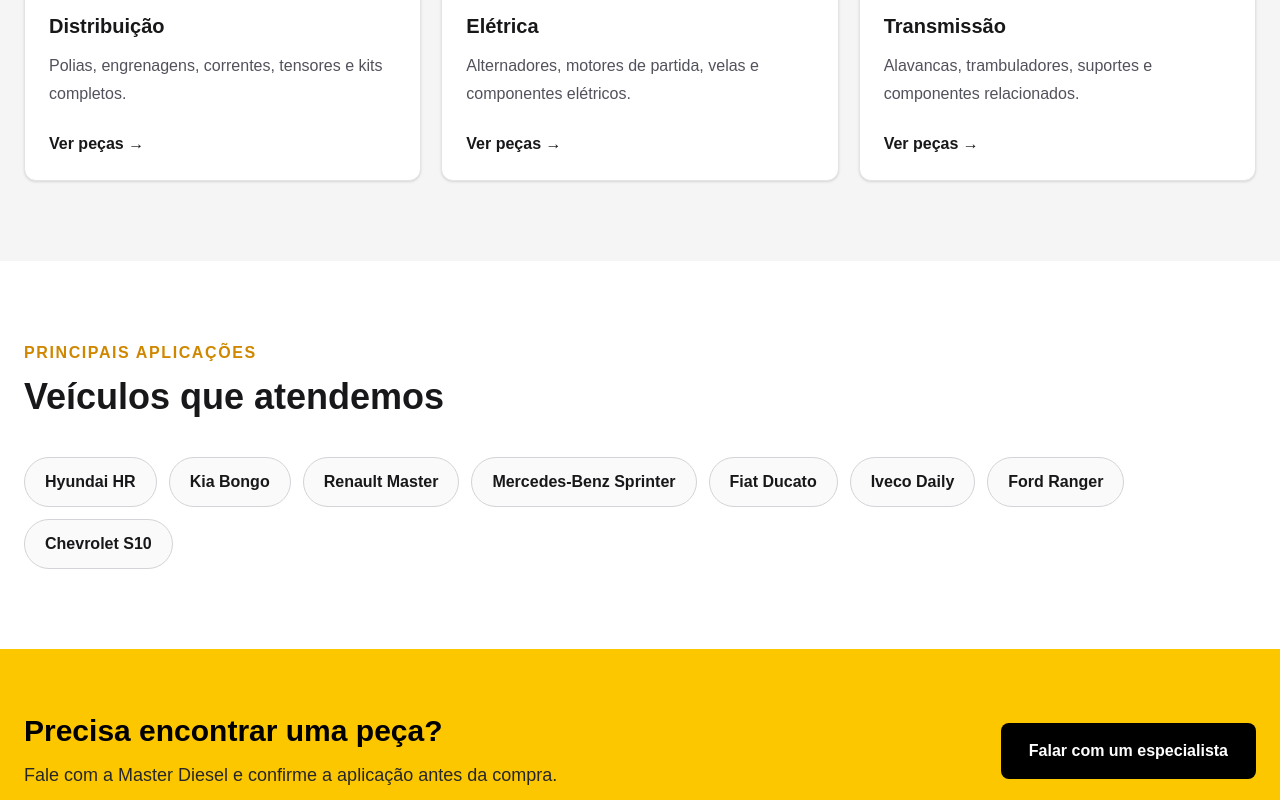
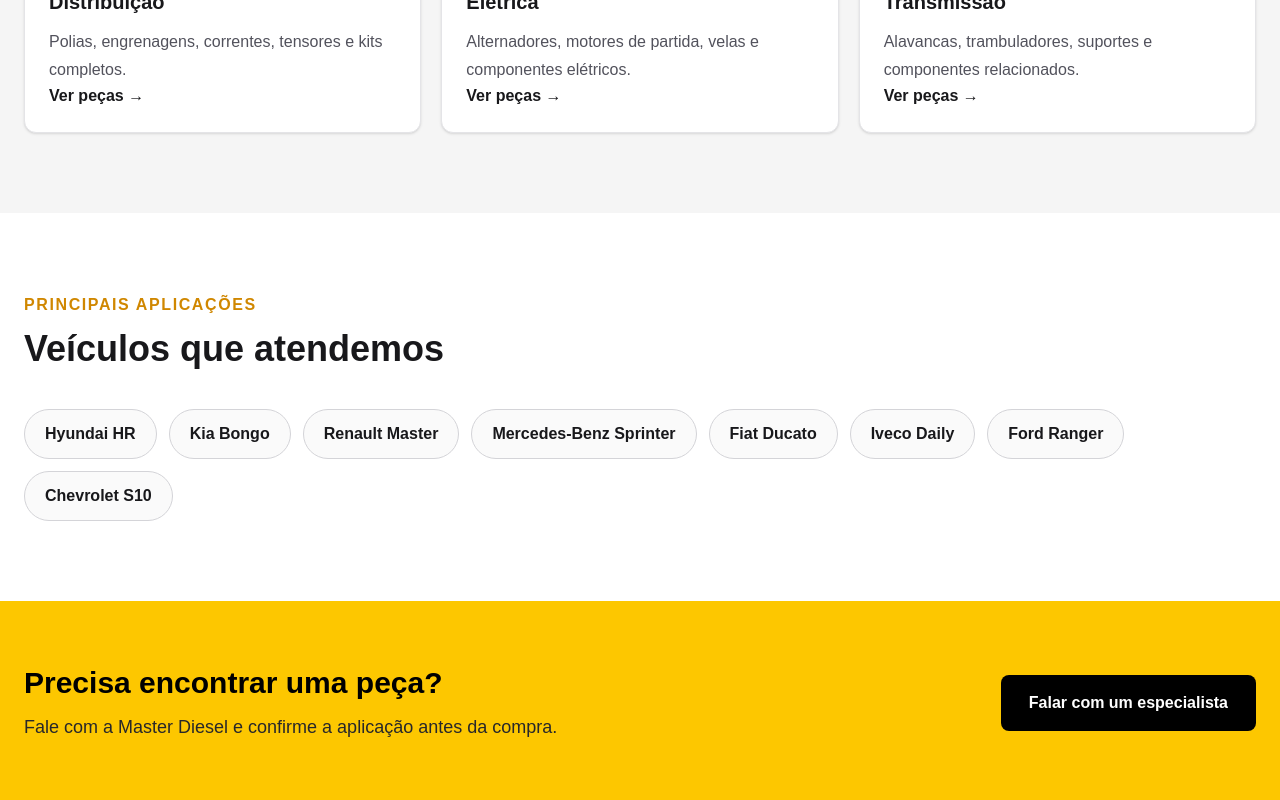
Before and after one commit to Nonexuz/masterdieselparts-web, a Next.js app: page / in a window 1280 px wide. Shown: the part 1180-1980 px from the top of the page. Built offline with nearby package versions, Linux system fonts and the light colour scheme.

Commit message:
Conecta botoes da pagina inicial

```diff
--- a/src/app/page.tsx
+++ b/src/app/page.tsx
@@ -55,7 +55,7 @@
             <a className="hover:text-yellow-400" href="#inicio">
               Início
             </a>
-            <a className="hover:text-yellow-400" href="#categorias">
+            <a className="hover:text-yellow-400" href="/catalogo">
               Categorias
             </a>
             <a className="hover:text-yellow-400" href="#aplicacoes">
@@ -90,7 +90,7 @@
 
             <div className="mt-9 flex flex-wrap gap-4">
               <a
-                href="#categorias"
+                href="/catalogo"
                 className="rounded-lg bg-yellow-400 px-6 py-4 font-black text-black transition hover:bg-yellow-300"
               >
                 Ver categorias
@@ -144,9 +144,9 @@
               <p className="mt-3 leading-7 text-zinc-600">
                 {categoria.descricao}
               </p>
-              <button className="mt-6 font-bold text-zinc-900 hover:text-yellow-600">
+              <a href="/catalogo" className="mt-6 font-bold text-zinc-900 hover:text-yellow-600">
                 Ver peças →
-              </button>
+              </a>
             </article>
           ))}
         </div>
@@ -185,9 +185,14 @@
             </p>
           </div>
 
-          <button className="rounded-lg bg-black px-7 py-4 font-black text-white transition hover:bg-zinc-800">
+          <a
+  href="https://wa.me/5516994384160?text=Ol%C3%A1%21%20Estou%20no%20site%20da%20Master%20Diesel%20e%20preciso%20de%20ajuda%20para%20encontrar%20uma%20pe%C3%A7a."
+  target="_blank"
+  rel="noopener noreferrer"
+  className="rounded-lg bg-black px-7 py-4 font-black text-white transition hover:bg-zinc-800"
+>
             Falar com um especialista
-          </button>
+          </a>
         </div>
       </section>
 
```
